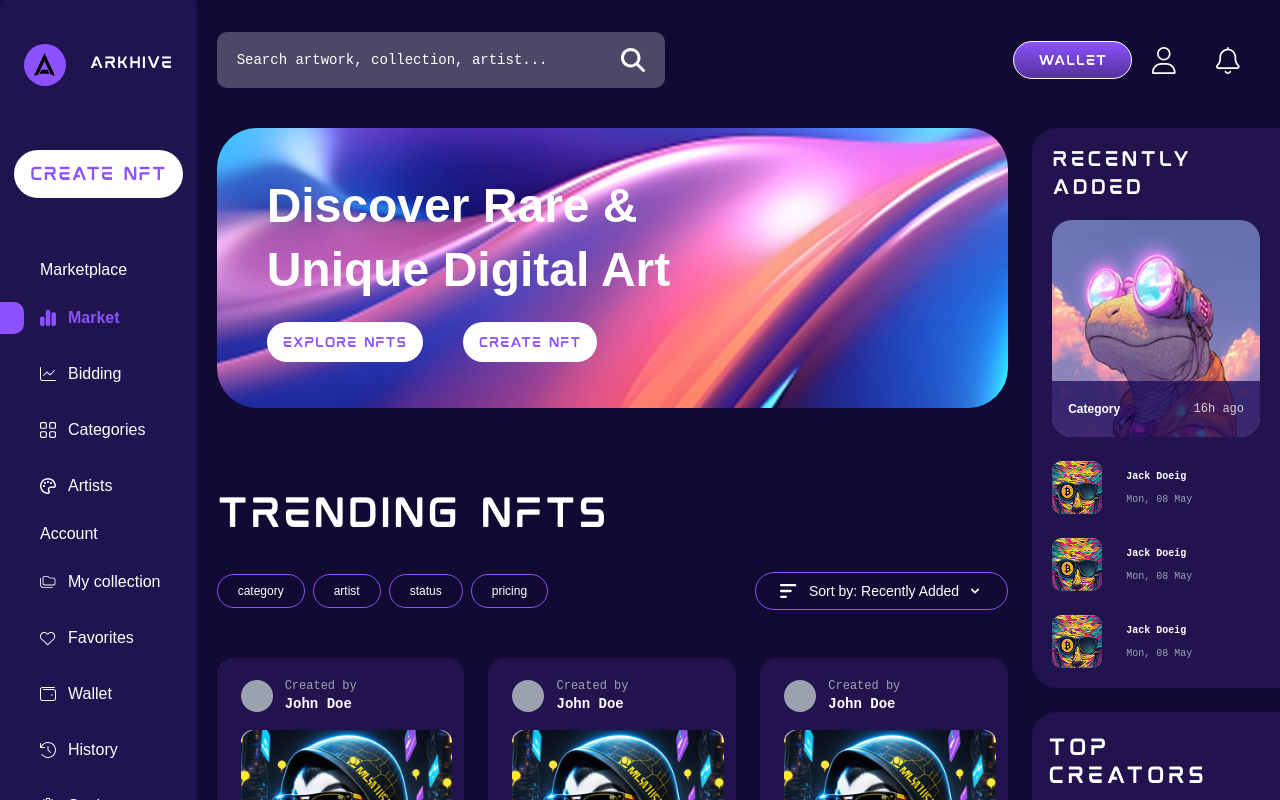
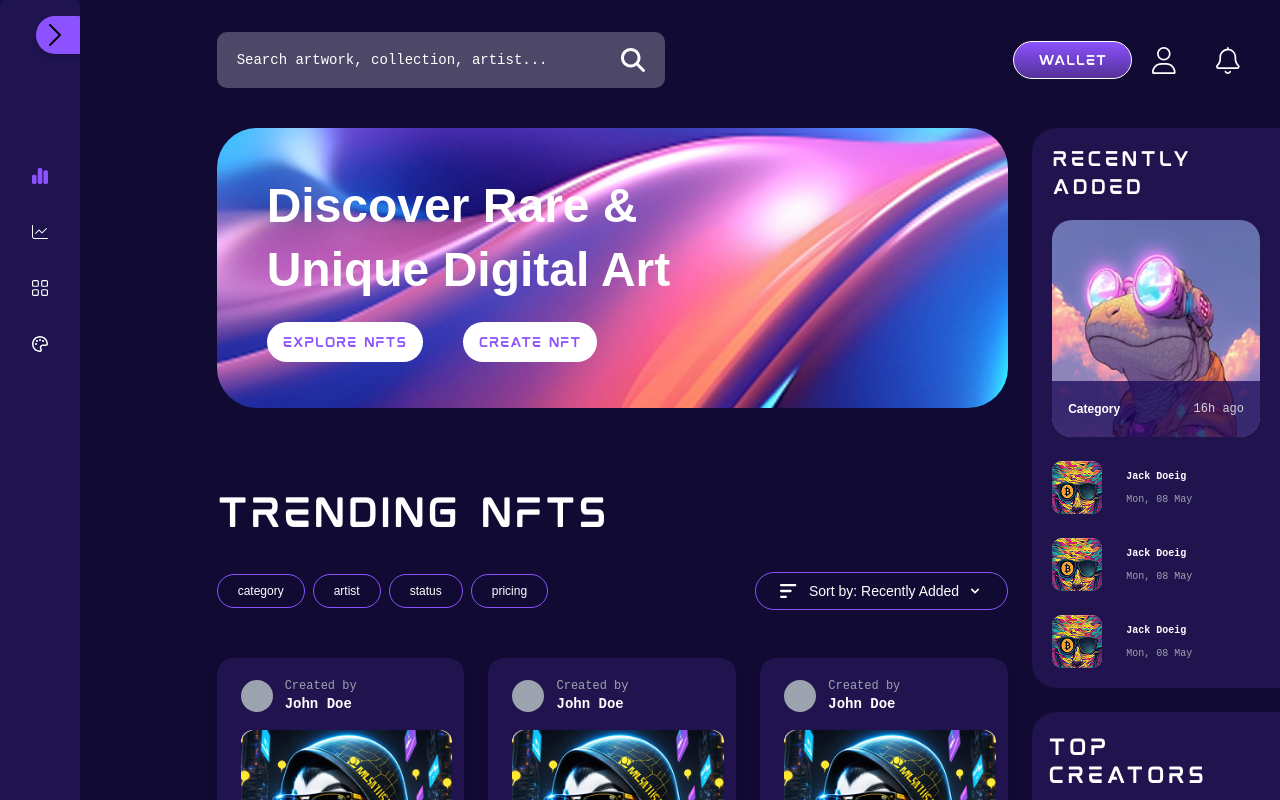
Before and after one commit to VALKONX13/NFT-marketplace-frontEnd, a Next.js app: page /marketplace in a window 1280 px wide. Shown: the top 800 px of the page. Built offline with nearby package versions, Linux system fonts and the light colour scheme.

Commit message:
collaps/expand sidebar

```diff
--- a/src/components/Sidebar/index.tsx
+++ b/src/components/Sidebar/index.tsx
@@ -1,9 +1,10 @@
+'use client';
+
 import Link from "next/link";
-import { ReactElement } from "react";
+import { ReactElement, useEffect, useState } from "react";
 import RedarkButton from "@/components/RedarkButton/index";
 import { usePathname } from "next/navigation";
 import clsx from "clsx";
-
 
 type NavItem = {
   title: string;
@@ -24,34 +25,42 @@ export default function Sidebar({
   dividerTitles,
   navItems,
 }: SidebarProps) {
+  const pathname = usePathname();
+  const [collapsed, setCollapsed] = useState(false);
 
-  const pathname = usePathname();
+  useEffect(() => {
+    const timer = setTimeout(() => {
+      setCollapsed(true);
+    }, 5000);
+    return () => clearTimeout(timer);
+  }, []);
+
+  const toggleSidebar = () => setCollapsed(prev => !prev);
 
   const renderNavSection = (items: NavItem[]) =>
     items.map(({ title, icon, href }, index) => {
-
-      if (href === '/user-account') { href = '/user-account/personal-details' };
-      const isActive = pathname === href;
+      const normalizedHref = href === '/user-account' ? '/user-account/personal-details' : href;
+      const isActive = pathname === normalizedHref;
 
       return (
         <Link
           key={index}
-          href={href}
+          href={normalizedHref}
           className={clsx(
-            "relative lg:pl-10 mx-auto lg:mx-0 group flex items-center gap-3 py-2 rounded-md text-white hover:text-redark-purple transition-all",
-            isActive && "text-redark-purple font-semibold"
+            "relative group flex items-center py-2 rounded-md text-white hover:text-redark-purple transition-all duration-300",
+            collapsed ? "justify-center px-4" : "lg:pl-10 lg:mx-0 gap-3"
           )}
         >
-          {/* Left active/hover bar */}
+          {!collapsed && (
             <span className="lg:absolute hidden lg:flex left-0 h-full items-center">
               <span
                 className={clsx(
-                "w-6 h-8 bg-redark-purple rounded-r-[10px] transition-transform origin-left",
+                  "w-6 h-8 bg-redark-purple rounded-r-[10px] transition-transform origin-left duration-300",
                   isActive ? "scale-100" : "scale-0 group-hover:scale-100"
                 )}
               />
             </span>
-          {/* Icon */}
+          )}
           <span
             className={clsx(
               "text-xl transition-colors",
@@ -60,23 +69,41 @@ export default function Sidebar({
           >
             {icon}
           </span>
-          {/* Title */}
-          <span className={clsx(
-            "transition-colors hidden lg:flex",
-            isActive ? "text-redark-purple" : "group-hover:text-redark-purple"
-          )}>{title}</span>
+          <span
+            className={clsx(
+              "hidden lg:inline-block transition-opacity duration-300",
+              collapsed ? "opacity-0 w-0 overflow-hidden" : "opacity-100 ml-2"
+            )}
+          >
+            {title}
+          </span>
         </Link>
       );
     });
 
   return (
-    <div className={`${className} h-full lg:max-w-[300px]`}>
-      <div className="flex flex-col items-center w-full h-full py-8 overflow-hidden text-white lg:bg-[#1F144F] bg-[#4B309F] rounded">
-        <Link
+    <div
+      className={clsx(
+        className,
+        "h-full transition-all duration-300",
+        collapsed ? "lg:w-[80px]" : "lg:w-[auto]"
+      )}
+    >
+      <div className="flex flex-col items-center w-full h-full py-24 overflow-hidden text-white lg:bg-[#1F144F] bg-[#4B309F] rounded relative transition-all duration-300">
+        {/* Toggle Button */}
+        <button
+          onClick={toggleSidebar}
+          className="absolute top-4 -right-4 z-50 w-[60px] bg-redark-purple text-white p-1 rounded-full shadow-md"
+        >
+          {collapsed ? <img src="/assets/img/icons/icons8-expand-30.png" /> : <img className="scale-x-[-1]" src="/assets/img/icons/icons8-expand-30.png" />}
+        </button>
+
+        {/* <Link
           className="flex items-center justify-center gap-4 w-full md:px-3 mt-3 lg:mb-16"
-          href="/">
+          href="/"
+        >
           <div className="relative lg:w-[42px] lg:h-[42px] w-[33px] h-[33px] flex items-center justify-center">
-            <div className="absolute inset-0 lg:bg-redark-purple bg-white rounded-full" />
+            <div className="absolute inset-0 lg:bg-redark-purple bg-white rounded-full transition-colors" />
             <svg
               className="z-10"
               width="21"
@@ -93,23 +120,44 @@ export default function Sidebar({
               />
             </svg>
           </div>
-          <p className="ml-2 text-sm font-mokoto hidden lg:block">ARKHIVE</p>
-        </Link>
-        {button ? <RedarkButton title="CREATE NFT" href="/ark-tools/nft-mint-tool" className="!mx-3 xl:!px-4 2xl:!px-12 hidden lg:block" /> : null}
-        <div className="w-full lg:pt-12 lg:pr-6 pt-5 mb-5 flex flex-col h-[-webkit-fill-available]">
-          <div className="flex flex-col items-baseline w-full mt-3 gap-4 grow ">
-            <p className="text-white text-[16px] lg:pl-10 hidden lg:flex">
+          <p className={clsx(
+            "ml-2 text-sm font-mokoto hidden lg:block transition-opacity duration-300",
+            collapsed ? "opacity-0 w-0 overflow-hidden" : "opacity-100"
+          )}>
+            ARKHIVE
+          </p>
+        </Link> */}
+
+        {button && !collapsed && (
+          <RedarkButton
+            title="CREATE NFT"
+            href="/ark-tools/nft-mint-tool"
+            className="!mx-3 xl:!px-4 2xl:!px-12 hidden lg:block transition-opacity duration-300"
+          />
+        )}
+
+        <div className={`w-full lg:pt-12 ${!collapsed ? 'lg:pr-6' : ""} pt-5 mb-5 flex flex-col h-[-webkit-fill-available] transition-all duration-300`}>
+          <div className={`flex flex-col ${!collapsed ? 'items-baseline' : "items-center"} w-full mt-3 gap-4 grow`}>
+            {!collapsed && (
+              <p className="text-white text-[16px] lg:pl-10 hidden lg:flex transition-opacity duration-300">
                 {dividerTitles[0] || ""}
               </p>
+            )}
             {renderNavSection(navItems[0])}
-            <p className="text-white text-[16px] lg:pl-10 hidden lg:flex">
-              {dividerTitles[1] || ''}
+            {!collapsed && dividerTitles[1] && (
+              <p className="text-white text-[16px] lg:pl-10 hidden lg:flex transition-opacity duration-300">
+                {dividerTitles[1]}
               </p>
-            {dividerTitles[1] ? renderNavSection(navItems[1]) : null}
+            )}
+            {!collapsed && dividerTitles[1] && renderNavSection(navItems[1])}
           </div>
-          <p className="max-w-[155px] ml-12 mr-3 mt-18 font-azeret text-[14px] text-gray-400 hidden lg:block">
+
+          {!collapsed && (
+            <p className="max-w-[155px] ml-12 mr-3 mt-18 font-azeret text-[14px] text-gray-400 hidden lg:block transition-opacity duration-300">
               © 2025 RedArk Made By Dapponics
             </p>
+          )}
+
           <div className="inline lg:hidden w-fit mx-auto">
             <svg width="24" height="20" viewBox="0 0 24 20" fill="none" xmlns="http://www.w3.org/2000/svg">
               <path d="M0.906425 10.9091L0 10.0027L0.906425 9.09624L9.09624 0.906425L10.0027 0L11.8102 1.80752L10.9038 2.71394L4.90003 8.72301H22.5433H23.823V11.2823H22.5433H4.90003L10.9091 17.2861L11.8155 18.1925L10.008 20L9.10157 19.0936L0.906425 10.9091Z" fill="white" />
--- a/src/pages/marketplace/index.tsx
+++ b/src/pages/marketplace/index.tsx
@@ -42,7 +42,7 @@ const Marketplace = () => {
     <div
       className="bg-redark-navy text-white grid grid-cols-5 md:grid-cols-8 lg:grid-cols-12 lg:gap-5 md:gap-5 gap-2 h-auto"
     >
-      <motion.div variants={itemVariants} className="lg:col-span-3 xl:col-span-2 col-span-1">
+      <motion.div variants={itemVariants} className="lg:col-span-3 xl:col-span-2 col-span-1 w-fit">
         <Sidebar
           dividerTitles={["Marketplace", "Account"]}
           navItems={[MockData.mainPageSidebar, MockData.accountItems]}
```
Also changed, not shown: public/assets/img/icons/icons8-expand-30.png (added). Lines whose indentation alone changed are shown as unchanged.
